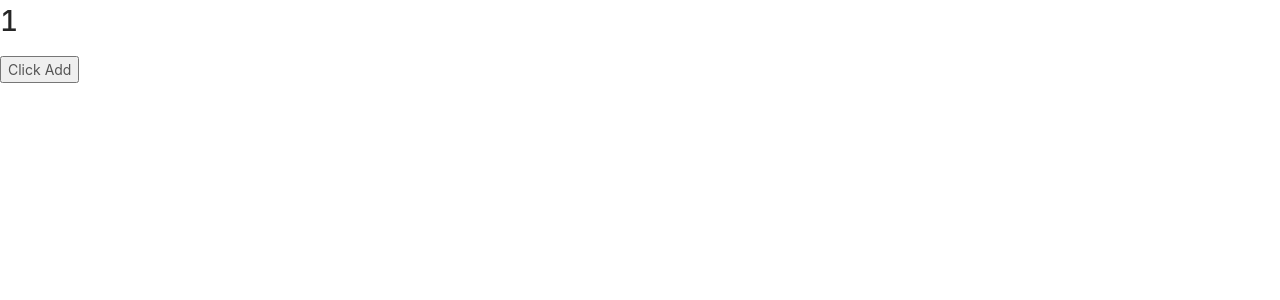
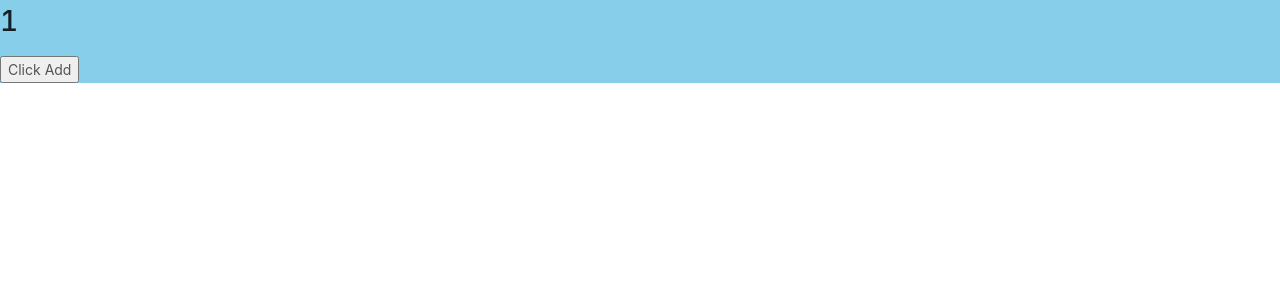
Before and after one commit to KellyChen1/webpack-exercise, a React app: page / in a window 1280 px wide. Shown: the top 300 px of the page. Built offline with nearby package versions, Linux system fonts and the light colour scheme.

Commit message:
1. 增加样式loader, style-loader, css-loader, less-loader, postcss-loader, autoprefixed 2. css单独打包成一个文件，extract-text-webpack-plugin,.

```diff
--- /dev/null
+++ b/postcss.config.js
@@ -0,0 +1,9 @@
+module.exports = {
+  plugins: {
+    'postcss-flexbugs-fixes':{},
+    'autoprefixer': {
+      browsers: ['Android >= 4', 'Chrome >= 35', 'iOS >= 7', 'Safari >= 7.1'],
+      cascade: true
+    }
+  }
+};
--- a/src/App.js
+++ b/src/App.js
@@ -1,5 +1,5 @@
 import React, {Component} from 'react';
-
+import "./app.less"
 export default class App extends Component {
   constructor(props) {
     super(props);
--- /dev/null
+++ b/src/app.less
@@ -0,0 +1,3 @@
+div{
+  background: skyblue
+}
```
Also changed, not shown: package.json (+8 -0 lines), 5 other files (tests, documents, lock files or other folders).
